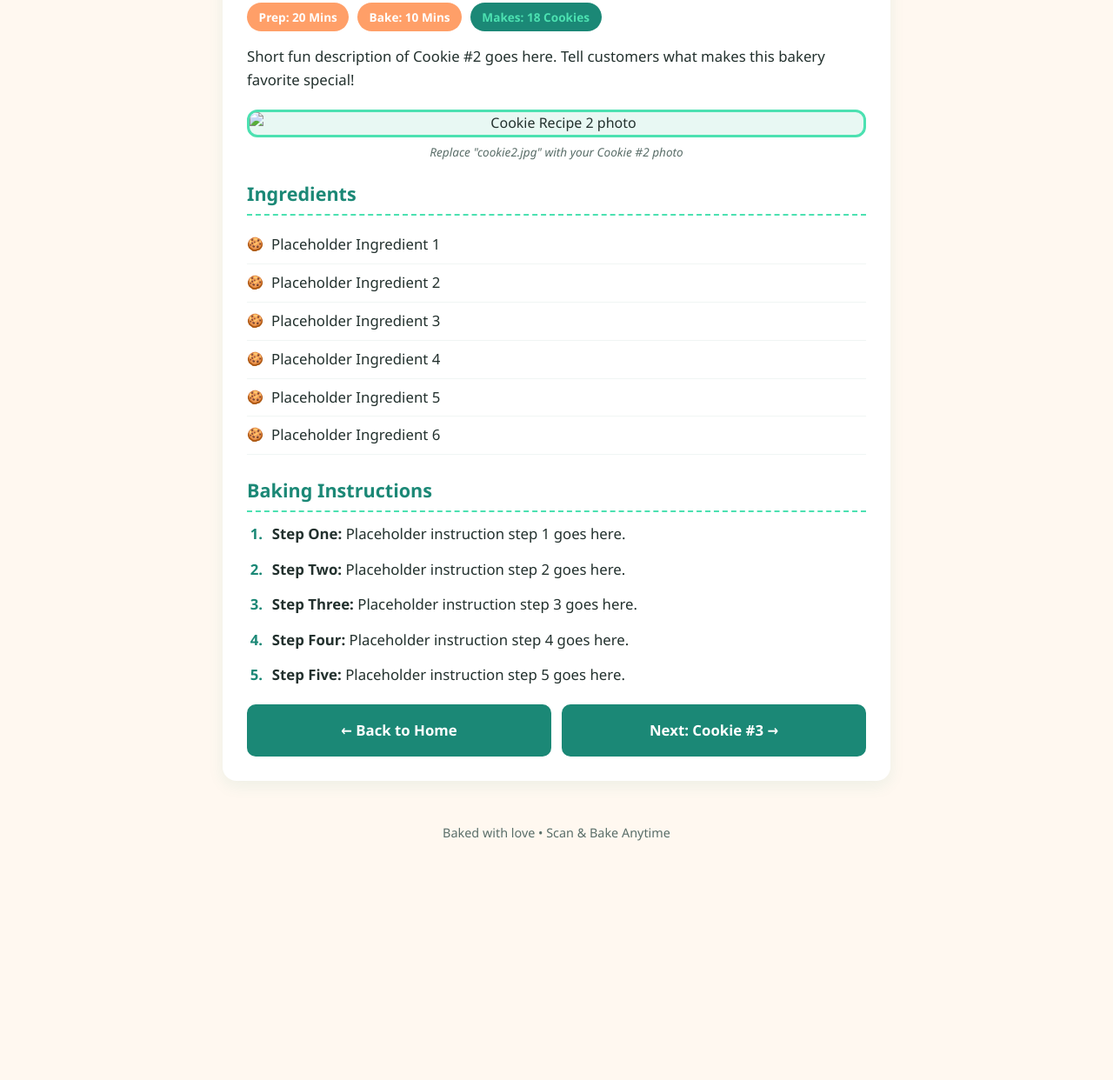
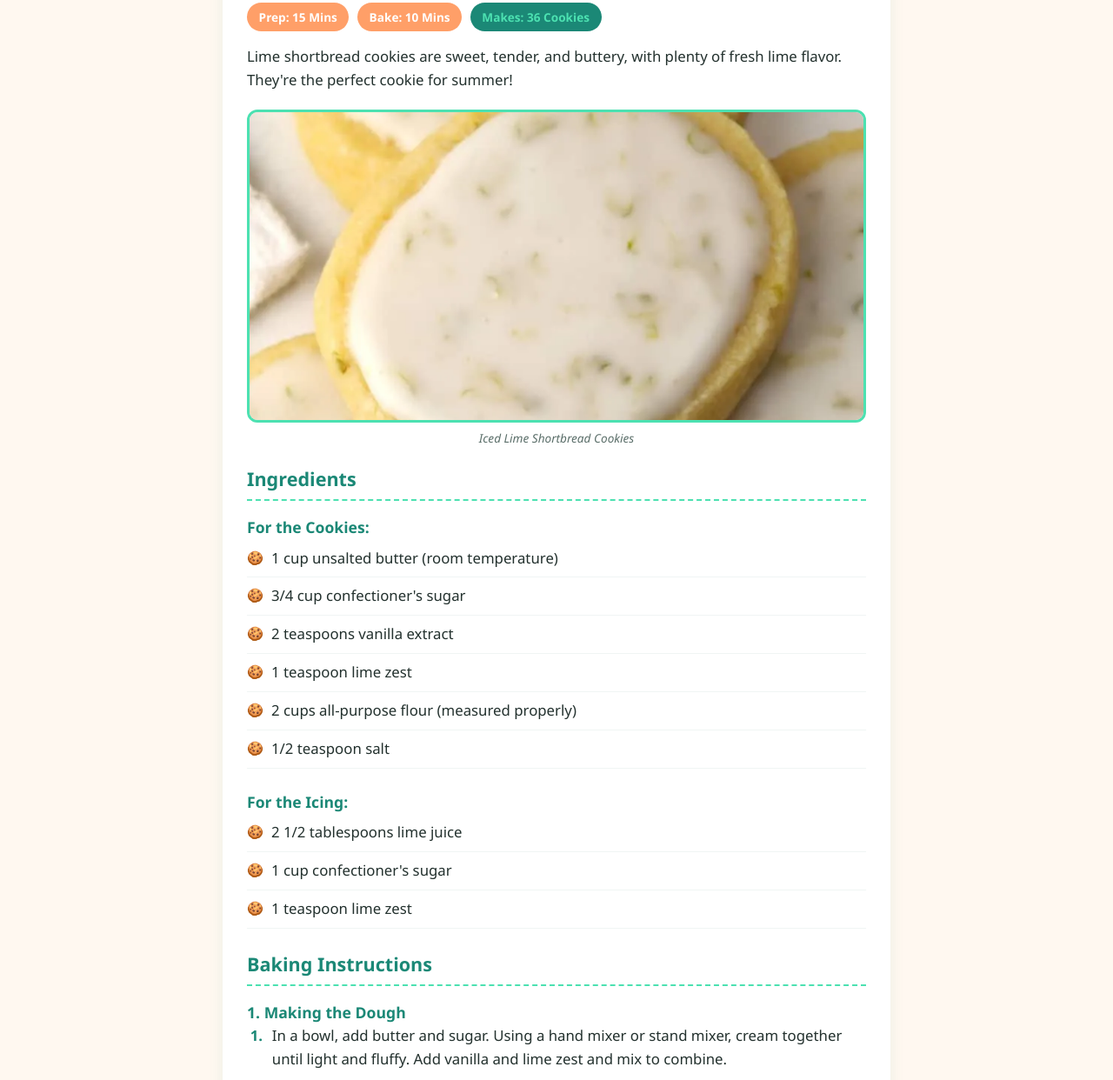
Before and after one commit to takas26/Emmahs_Cookie_Shop, a plain HTML site: page recipe2.html in a window 1280 px wide. Shown: the part 293-1535 px from the top of the page at 87% size. Before the commit the page ends 1302 px from the top, so only its background shows below. Drawn offline with Linux system fonts and the light colour scheme.

Commit message:
recipe 2 upload and minor corrections to home page

```diff
--- a/recipe2.html
+++ b/recipe2.html
@@ -3,7 +3,7 @@
 <head>
     <meta charset="UTF-8">
     <meta name="viewport" content="width=device-width, initial-scale=1.0">
-    <title>Cookie Recipe #2 | Sweet Crumb Bakery</title>
+    <title>Iced Lime Shortbread Cookies | Sweet Crumb Bakery</title>
     <link rel="stylesheet" href="style.css">
 </head>
 <body>
@@ -13,53 +13,76 @@
         <div class="shop-tagline">Freshly Baked • Tap a Tab Below for Our Secret Recipes!</div>
         <nav>
             <a href="index.html">Home</a>
-            <a href="recipe1.html">Cookie #1</a>
-            <a href="recipe2.html" class="active">Cookie #2</a>
+            <a href="recipe1.html">Strawberry Cheesecake</a>
+            <a href="recipe2.html" class="active">Iced Lime Shortbread Cookies</a>
             <a href="recipe3.html">Cookie #3</a>
         </nav>
     </header>
 
     <main>
         <article class="card">
-            <h1>Cookie Recipe #2 Name</h1>
+            <h1>Iced Lime Shortbread Cookies</h1>
 
             <div class="recipe-meta">
-                <span class="badge">Prep: 20 Mins</span>
+                <span class="badge">Prep: 15 Mins</span>
                 <span class="badge">Bake: 10 Mins</span>
-                <span class="badge mint">Makes: 18 Cookies</span>
+                <span class="badge mint">Makes: 36 Cookies</span>
             </div>
 
             <p>
-                Short fun description of Cookie #2 goes here. Tell customers what makes this bakery favorite special!
+                Lime shortbread cookies are sweet, tender, and buttery, with plenty of fresh lime flavor. They're the perfect cookie for summer!
             </p>
 
-            <!-- IMAGE PLACEHOLDER: Replace "cookie2.jpg" with your actual image file name -->
+            <!-- IMAGE PLACEHOLDER: Using your iced lime shortbread cookie photo -->
             <div class="image-box">
-                <img src="cookie2.jpg" alt="Cookie Recipe 2 photo">
-                <div class="image-caption">Replace "cookie2.jpg" with your Cookie #2 photo</div>
+                <img src="iced-lime-shortbread-cookies.png" alt="Iced Lime Shortbread Cookies">
+                <div class="image-caption">Iced Lime Shortbread Cookies</div>
             </div>
 
             <h2>Ingredients</h2>
+
+            <h3 style="color: var(--primary-green); margin-top: 1rem; font-size: 1.1rem;">For the Cookies:</h3>
             <ul class="ingredients-list">
-                <li>Placeholder Ingredient 1</li>
-                <li>Placeholder Ingredient 2</li>
-                <li>Placeholder Ingredient 3</li>
-                <li>Placeholder Ingredient 4</li>
-                <li>Placeholder Ingredient 5</li>
-                <li>Placeholder Ingredient 6</li>
+                <li>1 cup unsalted butter (room temperature)</li>
+                <li>3/4 cup confectioner's sugar</li>
+                <li>2 teaspoons vanilla extract</li>
+                <li>1 teaspoon lime zest</li>
+                <li>2 cups all-purpose flour (measured properly)</li>
+                <li>1/2 teaspoon salt</li>
+            </ul>
+
+            <h3 style="color: var(--primary-green); margin-top: 1rem; font-size: 1.1rem;">For the Icing:</h3>
+            <ul class="ingredients-list">
+                <li>2 1/2 tablespoons lime juice</li>
+                <li>1 cup confectioner's sugar</li>
+                <li>1 teaspoon lime zest</li>
             </ul>
 
             <h2>Baking Instructions</h2>
+
+            <h3 style="color: var(--primary-green); margin-top: 1rem; font-size: 1.1rem;">1. Making the Dough</h3>
             <ol class="instructions-list">
-                <li><strong>Step One:</strong> Placeholder instruction step 1 goes here.</li>
-                <li><strong>Step Two:</strong> Placeholder instruction step 2 goes here.</li>
-                <li><strong>Step Three:</strong> Placeholder instruction step 3 goes here.</li>
-                <li><strong>Step Four:</strong> Placeholder instruction step 4 goes here.</li>
-                <li><strong>Step Five:</strong> Placeholder instruction step 5 goes here.</li>
+                <li>In a bowl, add butter and sugar. Using a hand mixer or stand mixer, cream together until light and fluffy. Add vanilla and lime zest and mix to combine.</li>
+                <li>In a separate bowl, sift (or whisk) together flour and salt. Add dry ingredients to butter mixture and mix until a dough forms. Dough may look crumbly, but will hold together when pinched between two fingers.</li>
+                <li>Shape into a long, round tube about 2 inches thick and wrap in wax paper. Refrigerate for 30 minutes.</li>
+            </ol>
+
+            <h3 style="color: var(--primary-green); margin-top: 1rem; font-size: 1.1rem;">2. Baking</h3>
+            <ol class="instructions-list">
+                <li>Meanwhile, preheat oven to 350℉. Line a baking sheet with parchment paper and set aside.</li>
+                <li>Remove dough from refrigerator and unwrap. Using a sharp knife, slice dough into 1/4 inch slices and place on lined baking sheet.</li>
+                <li>Bake for about 10-12 minutes, or until cookies barely begin to brown around edges. Remove from oven and allow to cool for 2-3 minutes before transferring to a cooling rack to cool completely to room temperature.</li>
+            </ol>
+
+            <h3 style="color: var(--primary-green); margin-top: 1rem; font-size: 1.1rem;">3. Icing &amp; Finishing</h3>
+            <ol class="instructions-list">
+                <li>While cookies are cooling, add confectioner's sugar, lime juice, and lime zest to a bowl. Stir to combine. If too thick, add another splash of lime juice.</li>
+                <li>Once cookies have cooled completely, use a knife to ice each cookie with a thin layer of icing. Allow to dry at room temperature until icing has set.</li>
             </ol>
 
             <div class="btn-group">
-                <a href="index.html" class="btn">← Back to Home</a>
+                <a href="recipe1.html" class="btn">← Previous: Strawberry Cheesecake</a>
+                <a href="index.html" class="btn">Back to Home</a>
                 <a href="recipe3.html" class="btn">Next: Cookie #3 →</a>
             </div>
         </article>
```
Also changed, not shown: index.html (+2 -2 lines), recipe1.html (+4 -4 lines), iced-lime-shortbread-cookies.png (added).
